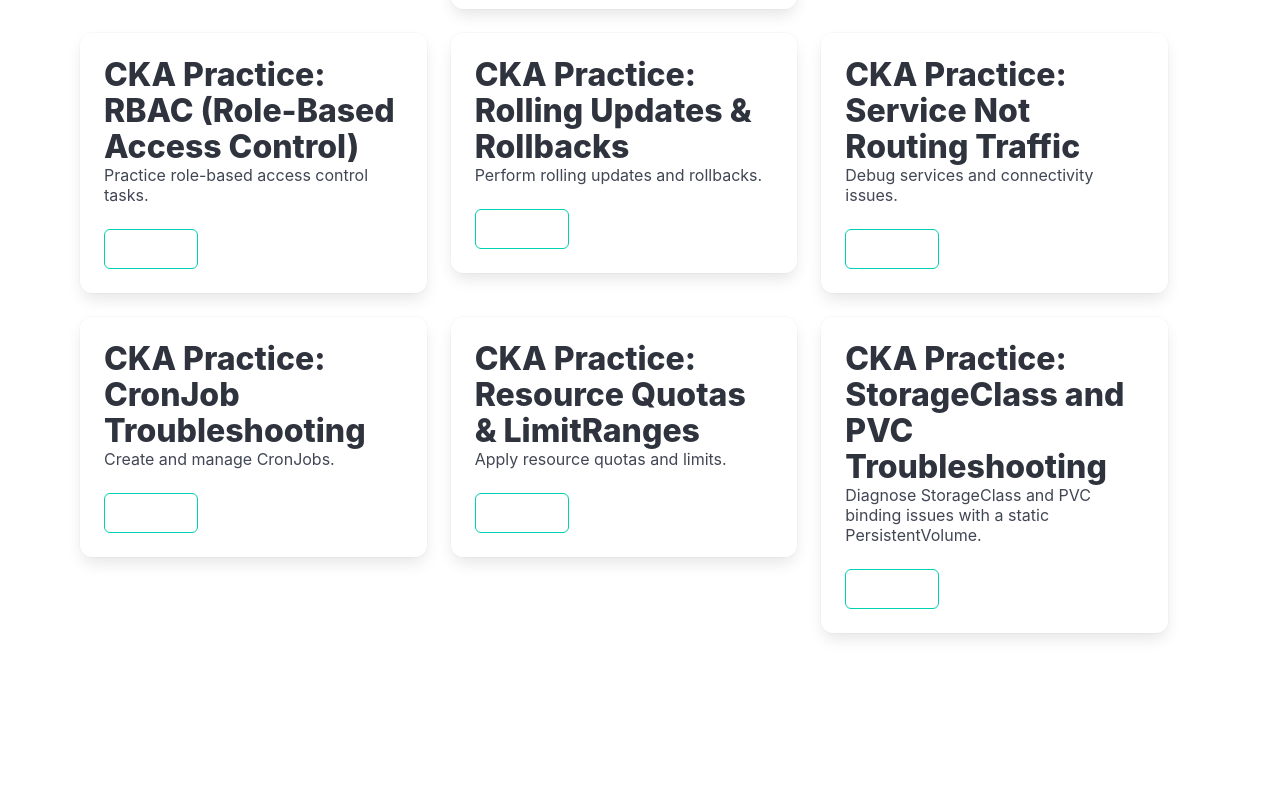
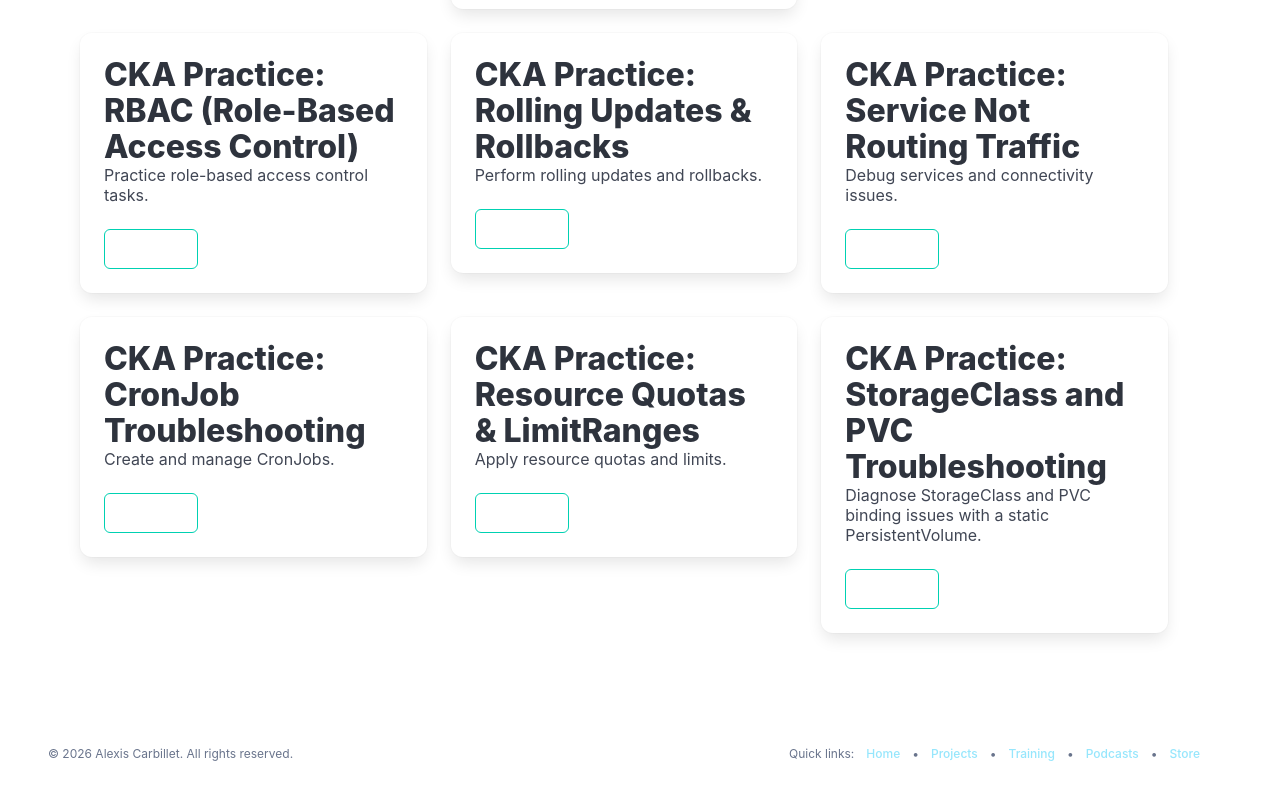
Before and after one commit to alexiscarbillet/alexis-carbillet, a React (Vite) app: page /training/cka in a window 1280 px wide. Shown: the part 745-1540 px from the top of the page. Before the commit the page ends 1458 px from the top, so only its background shows below. Built offline with nearby package versions, Linux system fonts and the light colour scheme.

Commit message:
add footer

```diff
--- /dev/null
+++ b/src/components/Footer.jsx
@@ -0,0 +1,32 @@
+import React from "react";
+import { Link } from "react-router-dom";
+import { useTranslation } from "react-i18next";
+
+export default function Footer() {
+  const { t } = useTranslation();
+  const currentYear = new Date().getFullYear();
+
+  return (
+    <footer className="footer" style={{ backgroundColor: "inherit", padding: "2rem 1.5rem" }}>
+      <div className="container">
+        <div style={{ display: "flex", flexWrap: "wrap", gap: "1rem", alignItems: "center", justifyContent: "space-between" }}>
+          <p className="is-size-7 has-text-grey" style={{ margin: 0 }}>
+            {t("footer.copyright", { year: currentYear })}
+          </p>
+          <div style={{ display: "flex", flexWrap: "wrap", gap: "0.75rem", alignItems: "center", margin: 0 }}>
+            <span className="is-size-7 has-text-grey">{t("footer.siteLinks")}:</span>
+            <Link to="/" className="is-size-7">{t("nav.home")}</Link>
+            <span className="is-size-7 has-text-grey">•</span>
+            <Link to="/projects" className="is-size-7">{t("nav.projects")}</Link>
+            <span className="is-size-7 has-text-grey">•</span>
+            <Link to="/training" className="is-size-7">{t("nav.training")}</Link>
+            <span className="is-size-7 has-text-grey">•</span>
+            <Link to="/podcasts" className="is-size-7">{t("nav.podcasts")}</Link>
+            <span className="is-size-7 has-text-grey">•</span>
+            <Link to="/digital-assets" className="is-size-7">{t("nav.digital-assets")}</Link>
+          </div>
+        </div>
+      </div>
+    </footer>
+  );
+}
--- a/src/i18n/en.json
+++ b/src/i18n/en.json
@@ -17,7 +17,12 @@
   },
   "footer": {
     "more": "You can also find all my",
-    "and": "and"
+    "and": "and",
+    "aboutTitle": "About this site",
+    "aboutText": "A simple portfolio and resources hub for training, projects, and podcast content.",
+    "copyright": "© {{year}} Alexis Carbillet. All rights reserved.",
+    "siteLinks": "Quick links",
+    "sitemapTitle": "Sitemap"
   },
   "projects": {
     "websites": "Websites",
--- a/src/i18n/es.json
+++ b/src/i18n/es.json
@@ -17,7 +17,12 @@
   },
   "footer": {
     "more": "También puedes encontrar todos mis",
-    "and": "y"
+    "and": "y",
+    "aboutTitle": "Acerca de este sitio",
+    "aboutText": "Un portafolio sencillo y un centro de recursos para formación, proyectos y podcasts.",
+    "copyright": "© {{year}} Alexis Carbillet. Todos los derechos reservados.",
+    "siteLinks": "Enlaces rápidos",
+    "sitemapTitle": "Mapa del sitio"
   },
   "projects": {
     "websites": "Sitios web",
--- a/src/i18n/fr.json
+++ b/src/i18n/fr.json
@@ -17,7 +17,12 @@
   },
   "footer": {
     "more": "Vous pouvez également trouver tous mes",
-    "and": "et"
+    "and": "et",
+    "aboutTitle": "À propos de ce site",
+    "aboutText": "Un portfolio simple et un hub de ressources pour les formations, projets et podcasts.",
+    "copyright": "© {{year}} Alexis Carbillet. Tous droits réservés.",
+    "siteLinks": "Liens rapides",
+    "sitemapTitle": "Plan du site"
   },
   "projects": {
     "websites": "Sites web",
--- a/src/main.jsx
+++ b/src/main.jsx
@@ -23,6 +23,7 @@ import Education from './Education.jsx';
 import Projects from './Projects.jsx';
 import DigitalAssets from './DigitalAssets.jsx';
 import Training from './Training.jsx';
+import Footer from './components/Footer.jsx';
 
 import './index.css';
 import 'bulma/css/bulma.min.css';
@@ -56,6 +57,7 @@ ReactDOM.createRoot(document.getElementById('root')).render(
         <Route path="/digital-assets" element={<DigitalAssets />} />
         <Route path="/training" element={<Training />} />
       </Routes>
+      <Footer />
     </BrowserRouter>
   </React.StrictMode>
 );
```
